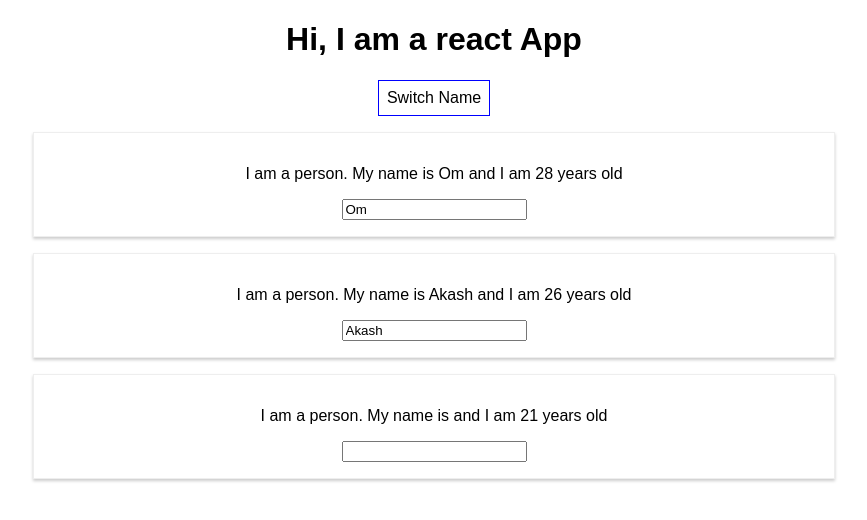
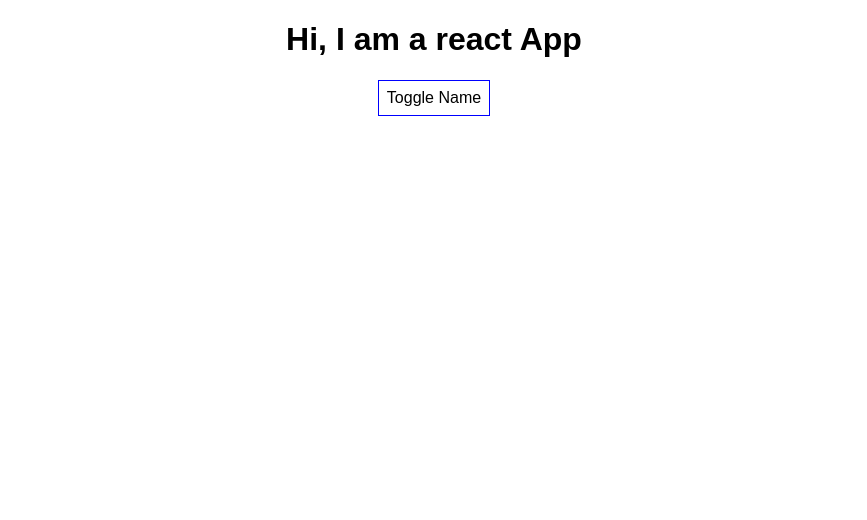
Before and after one commit to strider99/react-complete-guide, a React (Create React App) app: page / in a window 1280 px wide. Shown: the top 520 px of the page, without its empty margins (206-1073 px from the left). Built offline with nearby package versions, Linux system fonts and the light colour scheme.

Commit message:
rendering content conditionally

```diff
--- a/src/App.js
+++ b/src/App.js
@@ -12,11 +12,12 @@
       {name: 'Akash', age: 26},
       {name: '', age: 21}
     ],
-    someOther: 'some other value'
+    someOther: 'some other value',
+    showPersons: false
   }
 
-  switchNameHandler = (newName) => {
-    // console.log(this);
+  switchNameHandler = (newName)  => {
+    console.log(this);
     this.setState({
       persons: [
         {
@@ -44,6 +45,13 @@
     })
   }
 
+  togglePersonHandler = () => {
+    const doesShow = this.state.showPersons;
+    this.setState({
+      showPersons: !doesShow
+    })
+  }
+
   render() {
     const style = {
       backgroundColor: 'white',
@@ -55,13 +63,19 @@
     return (
       <div className="App">
         <h1>Hi, I am a react App</h1>
-        <button style={style} onClick={this.switchNameHandler.bind(this,'Omprakash')} >Switch Name</button>
+        <button style={style} onClick={this.togglePersonHandler} >Toggle Name</button>
+        { this.state.showPersons ?
+        <div>
+          <Person name={this.state.persons[0].name} age={this.state.persons[0].age} />
 
-        <Person name={this.state.persons[0].name} age={this.state.persons[0].age}/>
+          <Person name={this.state.persons[1].name} age={this.state.persons[1].age} changed={this.nameChangedHandler} />
 
-        <Person name={this.state.persons[1].name} age={this.state.persons[1].age}  changed={this.nameChangedHandler} />
+          <Person name={this.state.persons[2].name} age={this.state.persons[2].age} />
 
-        <Person click={this.switchNameHandler.bind(this, 'Max')} name={this.state.persons[2].name } age={this.state.persons[2].age }/>
+        </div> : null
+        }
+
+
         {/* <Person name="Jimbo" >My hobbies are horse riding.</Person> */}
       </div>
     );
```
